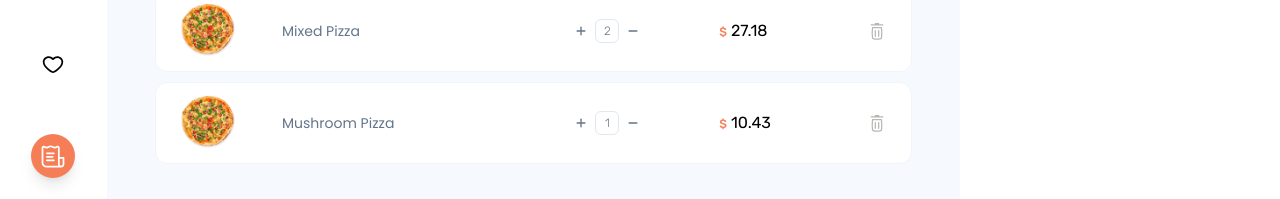
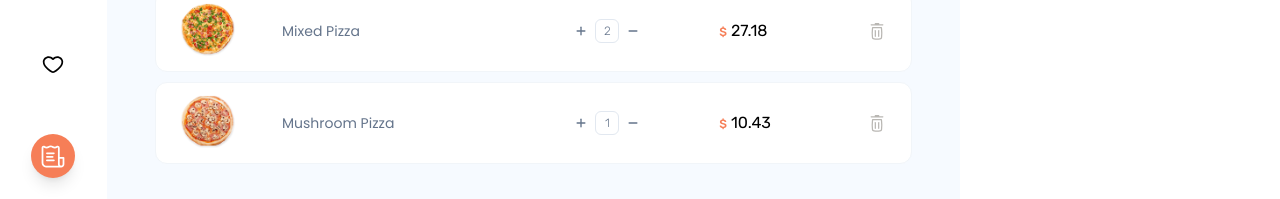
Before and after one commit to SiminDev/Food-Delivery, a React (Create React App) app: page /invoice in a window 1280 px wide. Shown: the part 190-389 px from the top of the page. Built offline with nearby package versions, Linux system fonts and the light colour scheme; the HTML template or start-up script is replaced by a standard one.

Commit message:
edit image directory

```diff
--- a/src/Pages/Invoice/orderList.jsx
+++ b/src/Pages/Invoice/orderList.jsx
@@ -53,7 +53,7 @@ function ListItems() {
         className="w-full bg-white border border-slate-100 rounded-xl py-3 px-6 flex items-center justify-between"
       >
         <figure className="w-14 h-14 rounded-full mr-10">
-          <img src={require("../../Assets/Image/1.png")} />
+          <img src={require("../../Assets/Image/2.png")} />
         </figure>
         <p className="basis-2/5 text-slate-500 text-sm">{"Mushroom Pizza"}</p>
         <div className="flex items-center basis-1/5">
```
